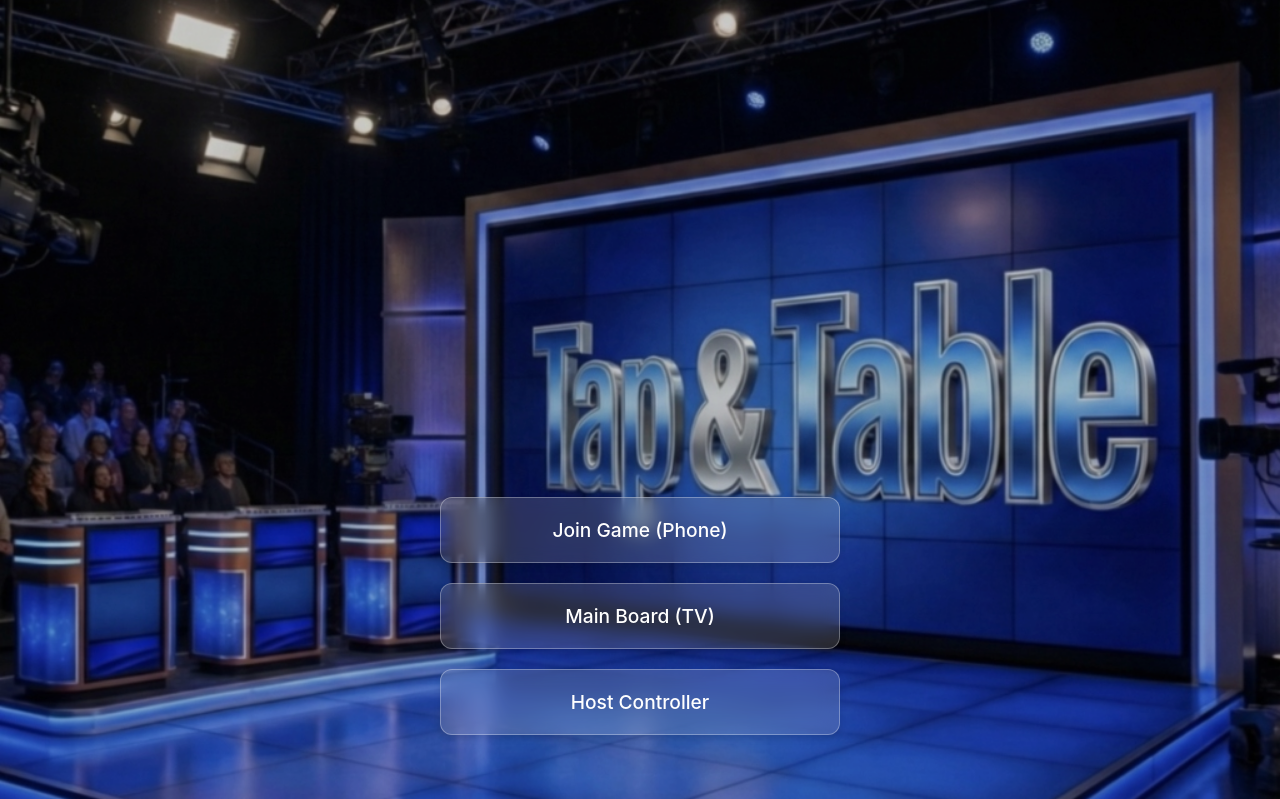
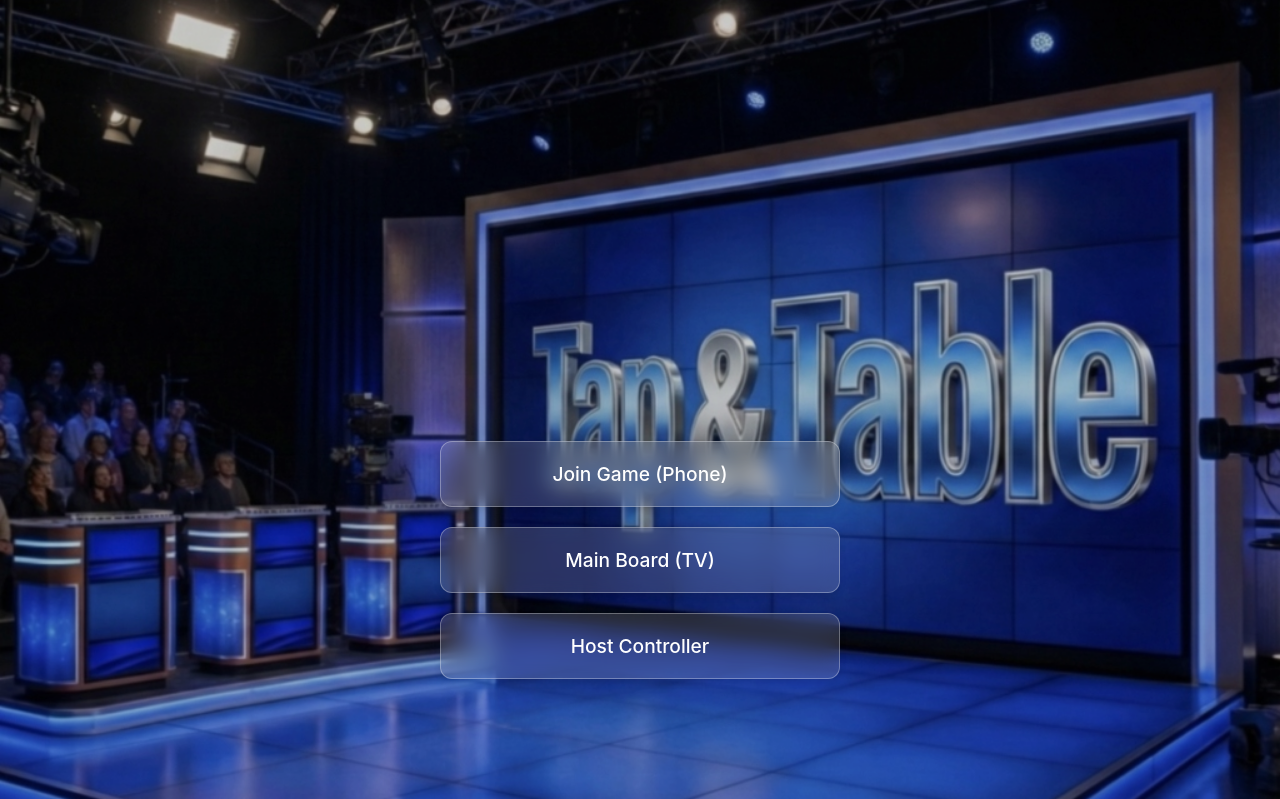
Before and after one commit to lbholmes425/jeopardy-game, a Flask app: page / in a window 1280 px wide. Shown: the part 121-920 px from the top of the page. Run offline with Flask 3, Linux system fonts and the light colour scheme.

Commit message:
UI Fix: Remove landing header and raise buttons

```diff
--- a/static/style.css
+++ b/static/style.css
@@ -223,7 +223,7 @@ h2 {
     justify-content: flex-end;
     /* Push to bottom */
     align-items: center;
-    padding-bottom: 8vh;
+    padding-bottom: 15vh;
     /* Bottom third area padding */
     box-sizing: border-box;
 }
--- a/templates/landing.html
+++ b/templates/landing.html
@@ -68,9 +68,7 @@
     <body>
         <div class="landing-container">
             <!-- Logo removed as per user request to rely on background visualization -->
-            <h1
-                style="font-family: 'Oswald', sans-serif; font-size: 3rem; margin-bottom: 40px; text-shadow: 2px 2px 4px #000; display: none;">
-                Tap & Table Jeopardy</h1>
+            <!-- Header removed -->
 
             <div class="menu-grid">
                 <a href="/join"><button>Join Game (Phone)</button></a>
```
